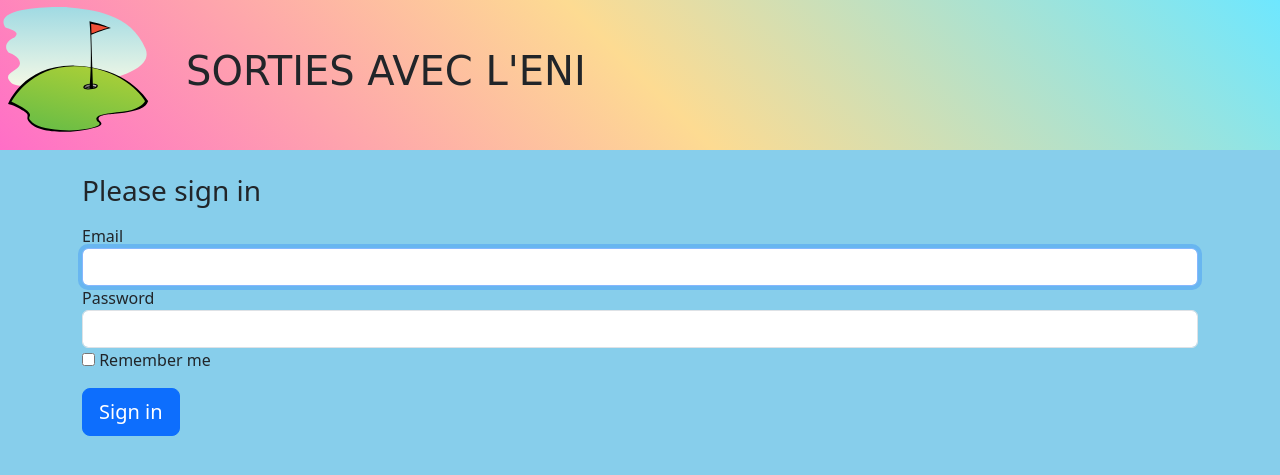
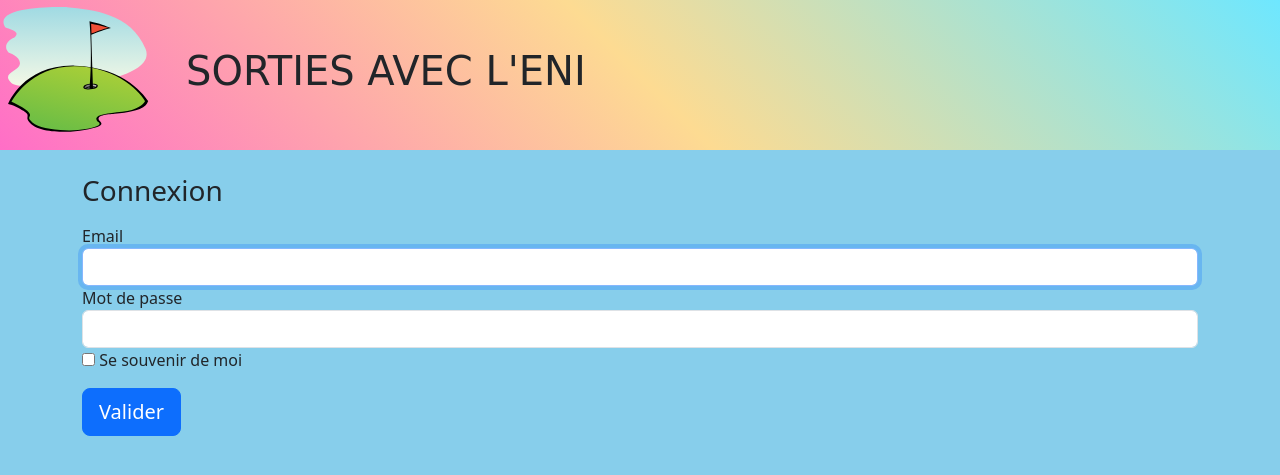
Before and after one commit to Turbo-Teflon/Sortir, a Symfony app: template templates/security/login.html.twig in a window 1280 px wide. Shown: the part 24-499 px from the top of the page. Run offline with Twig, Linux system fonts and the light colour scheme; the template is opened without the code that fills it, so the values that code supplies are empty; some libraries are stand-ins or nearby versions.

Commit message:
maj connexion

```diff
--- a/templates/security/login.html.twig
+++ b/templates/security/login.html.twig
@@ -5,7 +5,9 @@
 {% block body %}
     <form method="post">
         {% if error %}
-        <div class="alert alert-danger">Identifiants invalides</div>
+            <div class="alert alert-danger">
+                Identifiants invalides
+            </div>
         {% endif %}
 
         {% if app.user %}
@@ -14,21 +16,21 @@
             </div>
         {% endif %}
 
-    <h1 class="h3 mb-3 font-weight-normal">Please sign in</h1>
+        <h1 class="h3 mb-3 font-weight-normal">Connexion</h1>
         <label for="inputUsername">Email</label>
-    <input type="text" value="{{ last_username }}" name="username" id="inputUsername" class="form-control" autocomplete="username" required autofocus>
-    <label for="inputPassword">Password</label>
-    <input type="password" name="password" id="inputPassword" class="form-control" autocomplete="current-password" required>
+        <input type="text" name="_username" id="inputUsername" class="form-control" autocomplete="username" pattern="^[^@]+@campus-eni\.fr$"  title="L'email doit se terminer par @campus-eni.fr" required autofocus>
+        <label for="inputPassword">Mot de passe</label>
+        <input type="password" name="_password" id="inputPassword" class="form-control" autocomplete="current-password" required>
         <input type="hidden" name="_csrf_token" data-controller="csrf-protection" value="{{ csrf_token('authenticate') }}">
 
         <div class="checkbox mb-3">
             <label>
-            <input type="checkbox" name="_remember_me"> Remember me
+                <input type="checkbox" name="_remember_me"> Se souvenir de moi
             </label>
         </div>
 
         <button class="btn btn-lg btn-primary" type="submit">
-        Sign in
+            Valider
         </button>
     </form>
 {% endblock %}
```
Also changed, not shown: 1 other file. Lines whose indentation alone changed are shown as unchanged.
